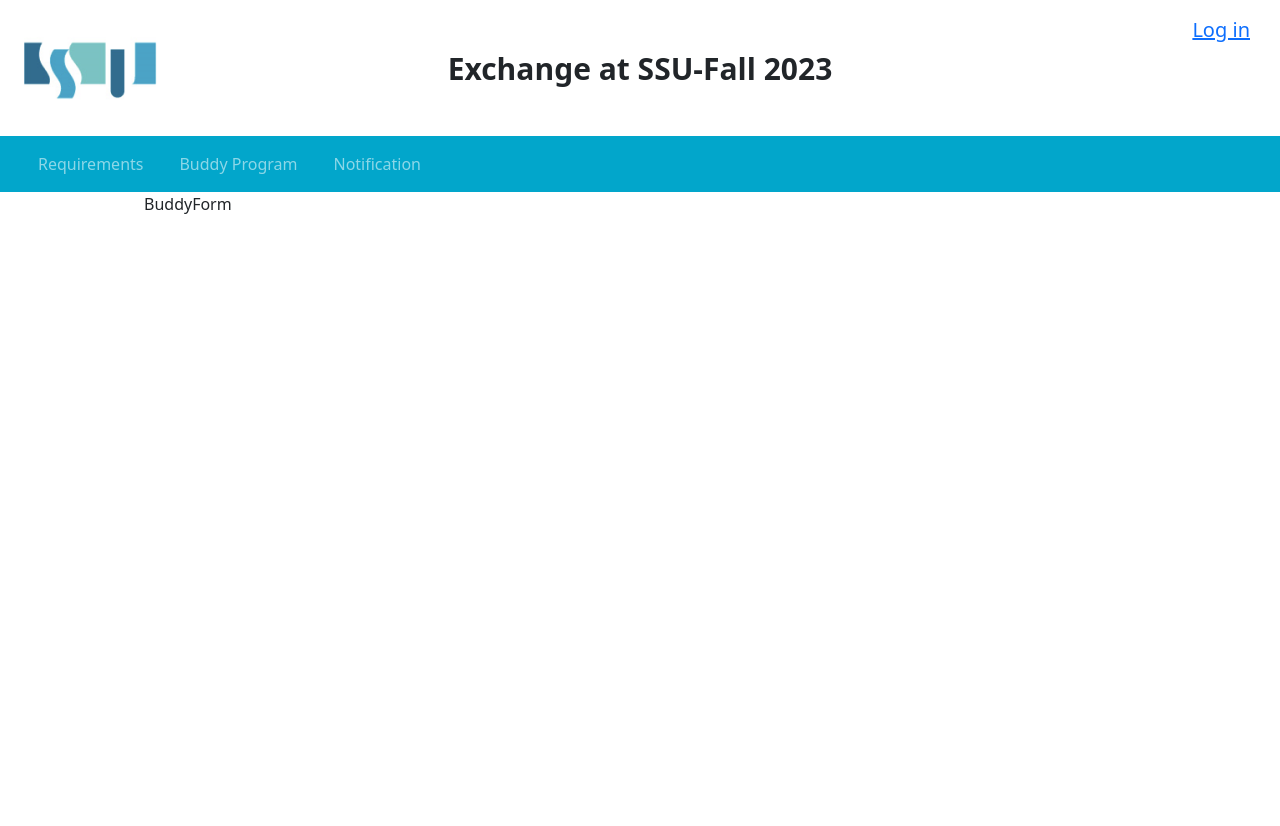
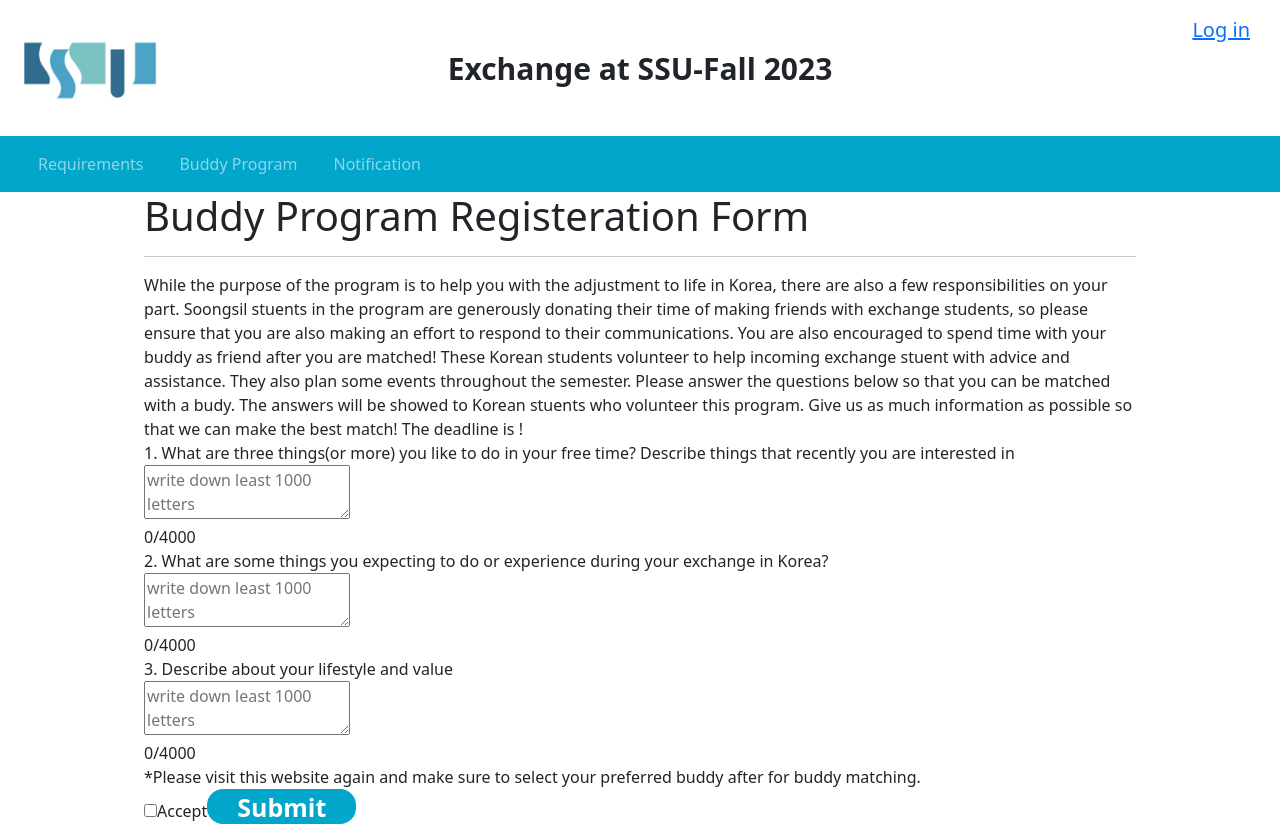
Before and after one commit to SSUlay-R/SSUlay-frontend, a React (Create React App) app in the folder ssulay-front/: page /buddyform in a window 1280 px wide. Shown: the top 826 px of the page. Built offline with nearby package versions, Linux system fonts and the light colour scheme.

Commit message:
Feat: 뼈대 완

```diff
--- a/ssulay-front/src/components/BuddyForm.jsx
+++ b/ssulay-front/src/components/BuddyForm.jsx
@@ -1,7 +1,66 @@
-import React from 'react'
+import React,{useState} from 'react'
 
-export default function BuddyForm() {
+export default function BuddyForm(props) {
+  const[answer_1, setAnswer_1]=useState('');
+  const[answer_2, setAnswer_2]= useState('');
+  const[answer_3, setAnswer_3] = useState('');
+  const MAX_LENGTH = 4000;
+  const onChangeAnswer_1 = (event) => {
+    setAnswer_1(event.target.value);
+  };
+  const onChangeAnswer_2 = (event) => {
+    setAnswer_2(event.target.value);
+  };
+  const onChangeAnswer_3 = (event) => {
+    setAnswer_3(event.target.value);
+  };
+
   return (
-    <div>BuddyForm</div>
+    <>
+      <div className="buddy-page-container">
+        <h1 className="buddy-page-title">Buddy Program Registeration Form</h1>
+        <hr/>
+        <div className="explain-box">
+        While the purpose of the program is to help you with the adjustment to life in Korea, there are also a few responsibilities on your part. Soongsil stuents in the program are generously donating their time of making friends with exchange students, so please ensure that you are also making an effort to respond to their communications. You are also encouraged to spend time with your buddy as friend after you are matched!
+These Korean students volunteer to help incoming exchange stuent with advice and assistance. They also plan some events throughout the semester.
+Please answer the questions below so that you can be matched with a budy. The answers will be showed to Korean stuents who volunteer this program. Give us as much information as possible so that we can make the best match!
+The deadline is {props.date}!
+        </div>
+        <form className="buddy-form">
+          <div className="question-container">
+            <div className="buddy-form-question">
+              1. What are three things(or more) you like to do in your free time? Describe things that recently you are interested in
+            </div>
+            <textarea value={answer_1} onChange={onChangeAnswer_1} placeholder='write down least 1000 letters'/>
+            <div className="char-count">{answer_1.length}/{MAX_LENGTH}</div>
+          </div>
+
+          <div className="question-container">
+            <div className="buddy-form-question">
+              2. What are some things you expecting to do or experience during your exchange in Korea?
+            </div>
+            <textarea value={answer_2} onChange={onChangeAnswer_2} placeholder='write down least 1000 letters'/>
+            <div className="char-count">{answer_2.length}/{MAX_LENGTH}</div>
+          </div>
+
+          <div className="question-container">
+            <div className="buddy-form-question">
+              3. Describe about your lifestyle and value
+            </div>
+            <textarea value={answer_3} onChange={onChangeAnswer_3} placeholder='write down least 1000 letters'/>
+            <div className="char-count">{answer_3.length}/{MAX_LENGTH}</div>
+          </div>
+
+          <div className="notification">
+            *Please visit this website again and make sure to select your preferred buddy after {props.date} for buddy matching.
+          </div>
+          <label>
+            <input type="checkbox"/>
+            Accept
+          </label>
+          <button className="submit-btn" type="submit">Submit</button>
+        </form>
+      </div>
+    </>
   )
 }
```
